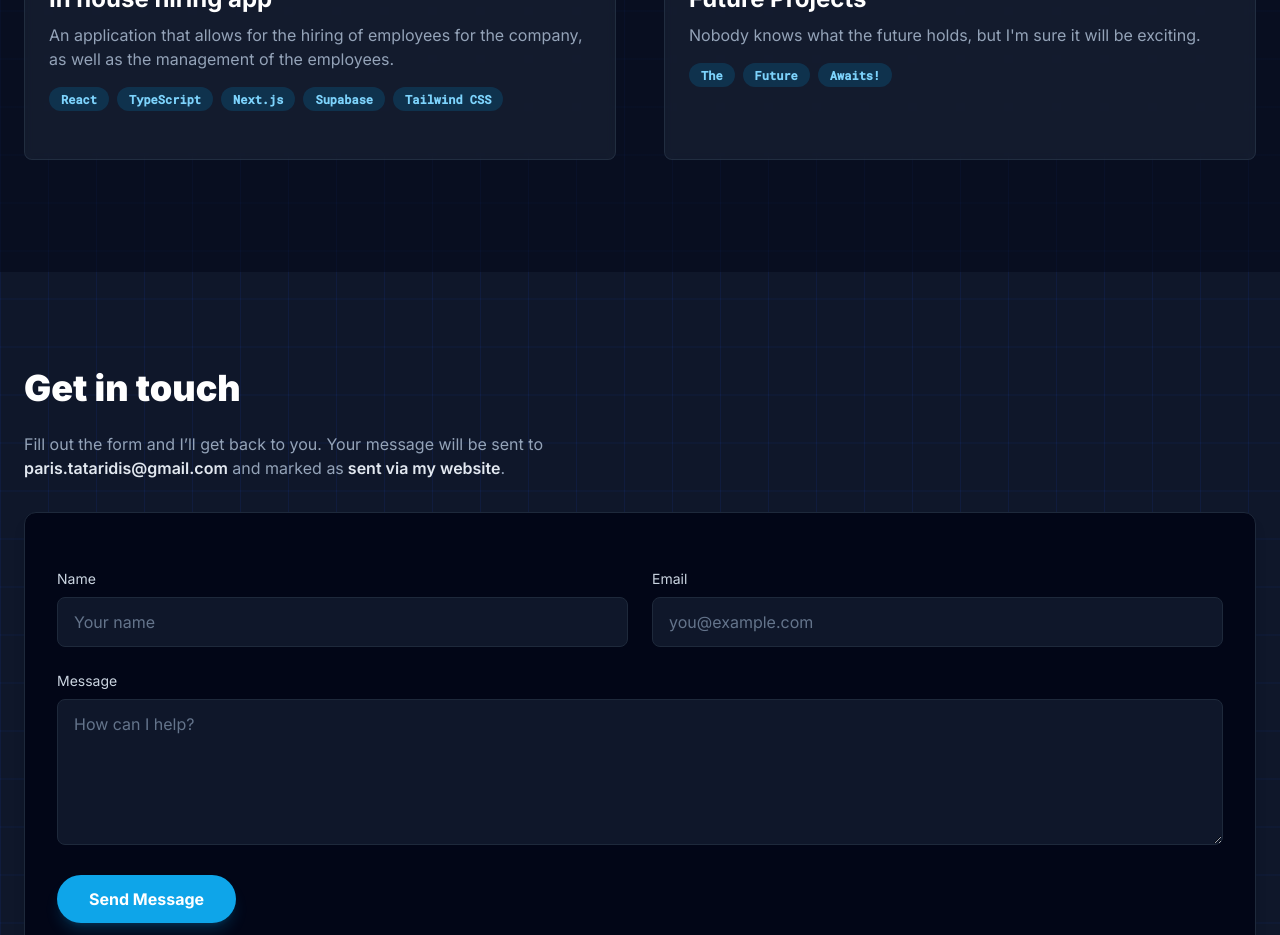
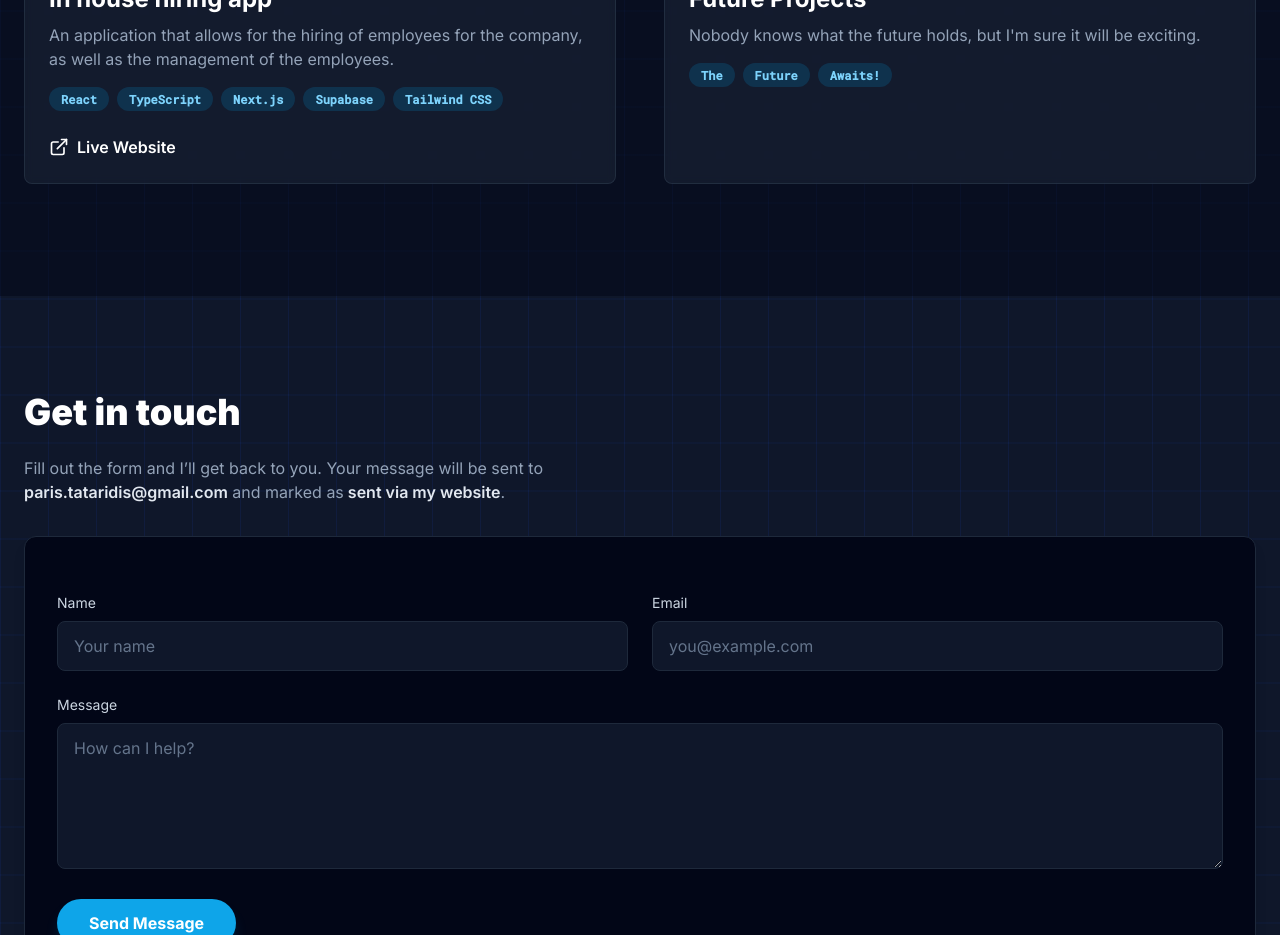
Before and after one commit to ParisTat/portfolio, a React (Vite) app: page / in a window 1280 px wide. Shown: the part 1740-2675 px from the top of the page. Built offline with nearby package versions, Linux system fonts and the light colour scheme; no server answers.

Commit message:
New url for TalentPool

```diff
--- a/components/ProjectsSection.tsx
+++ b/components/ProjectsSection.tsx
@@ -32,7 +32,7 @@ const projects: Project[] = [
     description: 'An application that allows for the hiring of employees for the company, as well as the management of the employees.',
     imageUrl: imgTalentpool,
     tags: ['React', 'TypeScript', 'Next.js','Supabase', 'Tailwind CSS'],
-    //liveUrl: '#',
+    liveUrl: 'https://talent-pool-hirring-app.vercel.app/',
   },
   {
     id: 4,
```
